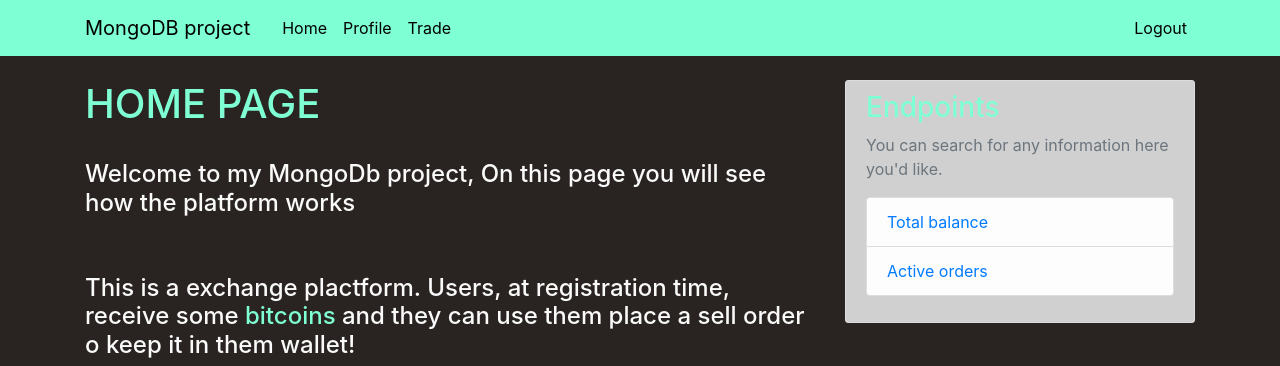
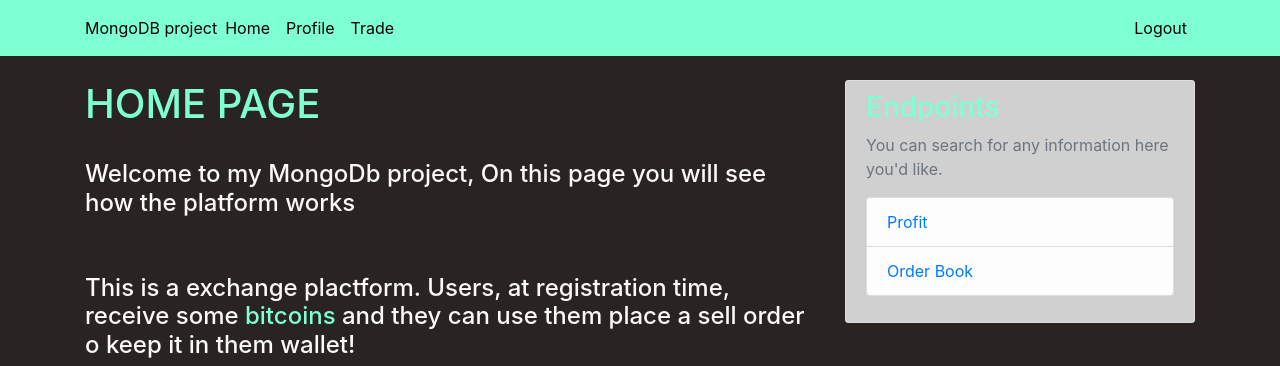
Before and after one commit to Ciriosss/MongoDb-Project, a Django app: page /home/ in a window 1280 px wide. Shown: the top 366 px of the page. Run offline with Django 3.2, Linux system fonts and the light colour scheme; the visitor is signed in with stand-in values (Sample User, id 1); some libraries are stand-ins or nearby versions.

Commit message:
rename files

```diff
--- a/app/templates/app/base.html
+++ b/app/templates/app/base.html
@@ -19,7 +19,7 @@
     <header class="site-header">
       <nav class="navbar navbar-expand-md navbar-dark bg-steel fixed-top">
         <div class="container">
-            <a class="navbar-brand mr-4" href="#"><font color = "black">MongoDB project</font></a>
+            <font color = "black">MongoDB project</font>
           <button class="navbar-toggler" type="button" data-toggle="collapse" data-target="#navbarToggle" aria-controls="navbarToggle" aria-expanded="false" aria-label="Toggle navigation">
           <span class="navbar-toggler-icon"></span>
           </button>
@@ -65,8 +65,8 @@
                       <h3> <font color = "#7FFFD4">Endpoints</font></h3>
                     <p class='text-muted'>You can search for any information here you'd like.
                     <ul class="list-group">
-                      <li class="list-group-item list-group-item-light"><a href="{% url 't_balance'%}"> Total balance </a></li>
-                      <li class="list-group-item list-group-item-light"><a href="{% url 'activeOrders'%}"> Active orders </a></li>
+                      <li class="list-group-item list-group-item-light"><a href="{% url 'profit'%}"> Profit  </a></li>
+                      <li class="list-group-item list-group-item-light"><a href="{% url 'orderBook'%}"> Order Book </a></li>
                     </ul>
                      </p>
                   </div>
--- a/app/templates/app/t_balance.html
+++ b/app/templates/app/profit.html
@@ -20,7 +20,9 @@
     <h3><font color = #fafafa>Profit of the profile with ID </font>
         <font color = #7FFFD4>" {{ id }}" </font>
         <font color = #fafafa>  is </font>
-        <font color = #7FFFD4>{{ profit }}</font>   </h3>
+        <font color = #7FFFD4>{{ profit }}  € </font>   </h3> <br>
+
+        <h4> {{ message }}</h4>
     {% endif %}
 <br>
 <br>
--- a/app/urls.py
+++ b/app/urls.py
@@ -3,6 +3,6 @@ from . import views
 
 urlpatterns = [
     path('home/', views.home, name = 'home'),
-    path('t_balance/', views.t_balance, name = 't_balance'),
-    path('activeOrders/', views.activeOrders, name = 'activeOrders')
+    path('profit/', views.profit, name = 'profit'),
+    path('orderBook/', views.orderBook, name = 'orderBook')
 ]
--- a/app/views.py
+++ b/app/views.py
@@ -6,7 +6,7 @@ def home(request):
     return render(request,'app/home.html', {})
 
 
-def t_balance(request):
+def profit(request):
     profiles = Profile.objects.all()
     id = 0
     if request.GET.get('profile'):
@@ -15,21 +15,42 @@ def t_balance(request):
         revenues = 0
         costs = 0
         profit = 0
+        message = ''
+
+        buyorders = BuyOrder.objects.filter(profile=profile)
         sellorders = SellOrder.objects.filter(profile=profile)
-        for sellorder in sellorders:
-            revenues += ((sellorder.quantity * sellorder.price) - (sellorder.remaining * sellorder.price))
-        buyorders = BuyOrder.objects.filter(profile=profile)
-        for buyorder in buyorders:
-            costs += ((buyorder.quantity * buyorder.price) - (buyorder.remaining * buyorder.price))
-        profit = round((revenues - costs),2)
-    else:
-        profit = 0
-    return render(request, 'app/t_balance.html', {'profiles' : profiles, 'profit' : profit , 'id': id })
+
+        if (len(sellorders) == 0 )and (len(buyorders) == 0):
+            profit = 0
+            message = 'This user has not performed any transactions yet '
+
+        elif (len(sellorders) > 0) and  (len(buyorders) == 0):
+            for sellorder in sellorders:
+                revenues += ((sellorder.quantity - sellorder.remaining) * (sellorder.price))
+            profit = revenues
+            message = 'This user has only placed sales orders'
+
+        elif (len(sellorders) == 0) and  (len(buyorders) > 0):
+            for buyorder in buyorders:
+                costs += ((buyorder.quantity * buyorder.price) - (buyorder.remaining * buyorder.price))
+            profit -= costs
+            message = 'This user has only placed buy orders, he never sold'
+
+        else:
+            for sellorder in sellorders:
+                revenues += ((sellorder.quantity - sellorder.remaining) * (sellorder.price))
+
+            for buyorder in buyorders:
+                costs += ((buyorder.quantity * buyorder.price) - (buyorder.remaining * buyorder.price))
+            profit = revenues - costs
+        return render(request, 'app/profit.html',{'profiles': profiles, 'profit': profit, 'id': id, 'message': message})
+
+    return render(request, 'app/profit.html', {'profiles' : profiles})
 
 
 
 
-def activeOrders(request):
+def orderBook(request):
     sellorders  = SellOrder.objects.all().filter(matched = False).order_by('-datetime')
     buyorders = BuyOrder.objects.all().filter(matched = False).order_by('-datetime')
-    return render(request, 'app/activeOrders.html', {'buyorders' : buyorders, 'sellorders' : sellorders})
+    return render(request, 'app/orderBook.html', {'buyorders' : buyorders, 'sellorders' : sellorders})
--- a/user/views.py
+++ b/user/views.py
@@ -28,7 +28,7 @@ def profile(request):
     user = User.objects.get(username = request.user)
     profile = Profile.objects.get(user = user)
     balance = round(profile.balance,2)
-    BTC = profile.BTC
+    BTC = round(profile.BTC,2)
     pending_balance = abs(round(profile.pending_balance, 2))
     pending_BTC = abs(round(profile.pending_BTC, 2))
     buyorders = BuyOrder.objects.filter(profile=profile).order_by('-datetime')
@@ -43,7 +43,7 @@ def trade(request):
     balance = round(profile.balance,2)
     pending_balance = round(profile.pending_balance,2)
     pending_BTC = round(profile.pending_BTC, 2)
-    BTC = profile.BTC
+    BTC = round(profile.BTC,2)
     if request.method == 'POST':
         if ('buy' in request.POST):
             form = NewBuyOrder(request.POST)
```
Also changed, not shown: app/templates/app/orderBook.html (renamed from app/templates/app/activeOrders.html).
